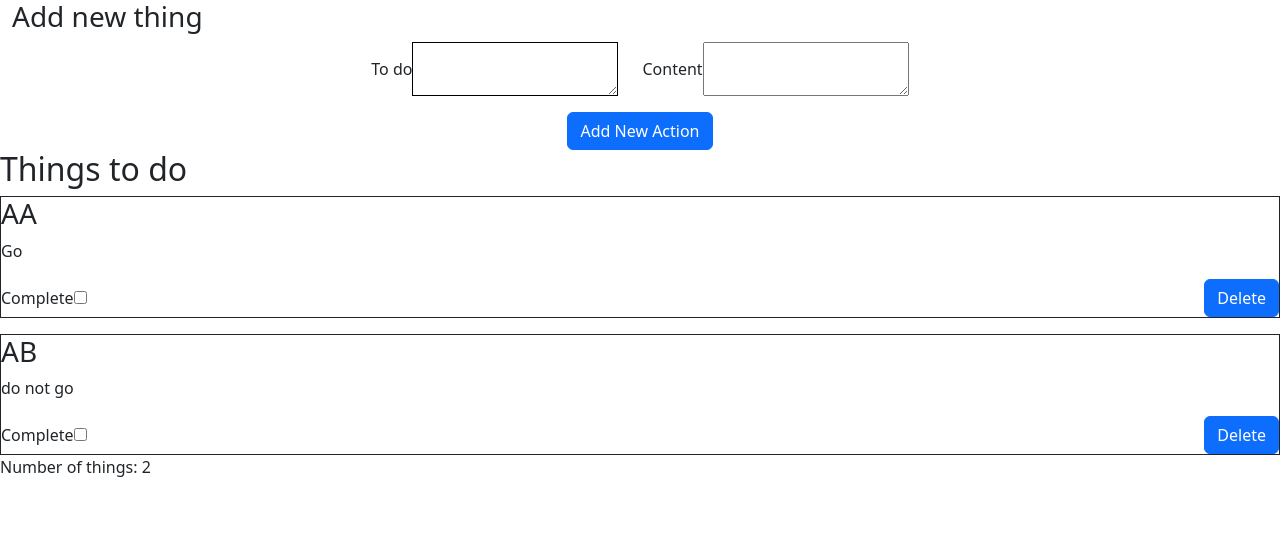
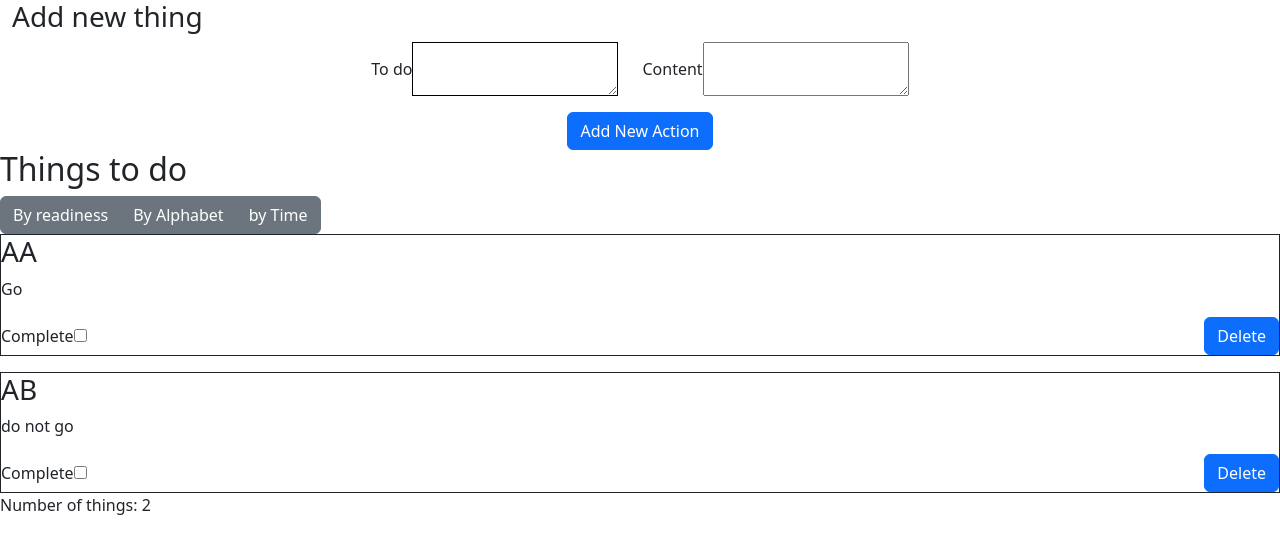
Before and after one commit to RomanKrishtal/Todo-List-redux, a React (Vite) app: page / in a window 1280 px wide. Shown: the top 554 px of the page. Built offline with nearby package versions, Linux system fonts and the light colour scheme.

Commit message:
buttons added

```diff
--- a/src/features/ToDoList.jsx
+++ b/src/features/ToDoList.jsx
@@ -1,10 +1,11 @@
 import { useSelector, useDispatch } from "react-redux"
-import { listChecked, listDeleted } from "./toDoListSlice.jsx"
+import { listChecked, listDeleted, listSorted } from "./toDoListSlice.jsx"
 import 'bootstrap/dist/css/bootstrap.min.css';
-import { Stack, Button } from "react-bootstrap";
+import { Stack, Button, ButtonGroup } from "react-bootstrap";
 
 const ToDoList = () => {
     const lists = useSelector(state => state.lists)
+    const completed = useSelector(state => state.completed)
 
     const dispatch = useDispatch();
 
@@ -24,6 +25,11 @@ const ToDoList = () => {
     return(
         <div>
         <h2>Things to do</h2>
+        <ButtonGroup aria-label="Basic example">
+            <Button variant="secondary">By readiness</Button>
+            <Button variant="secondary">By Alphabet</Button>
+            <Button variant="secondary">by Time</Button>
+    </ButtonGroup>
         <div className="d-flex">
             <Stack gap={3}>
         {renderedLists}
--- a/src/features/toDoListSlice.jsx
+++ b/src/features/toDoListSlice.jsx
@@ -24,10 +24,17 @@ const listSlice = createSlice({
                     completed: !todo.completed,
                 }
             })
+        },
+        listSorted(state, action) {
+            if (state.id) {
+                return [...state].filter(() => action.payload.completed)
+            } else {
+                console.log(state.id)
+            }
         }
     }
 })
 
-export const { listAdded, listDeleted,  listChecked } = listSlice.actions
+export const { listAdded, listDeleted,  listChecked, listSorted } = listSlice.actions
 
 export default listSlice.reducer
```
